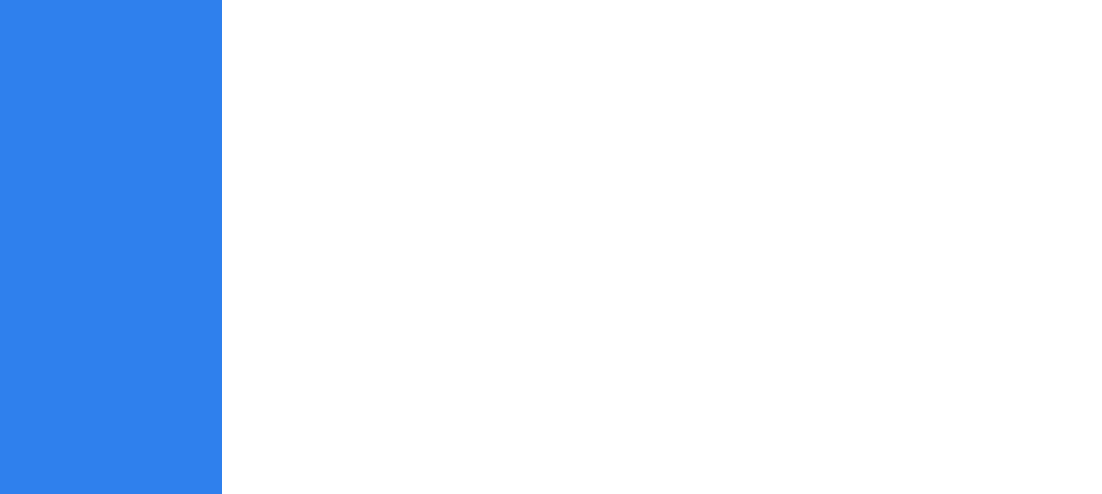
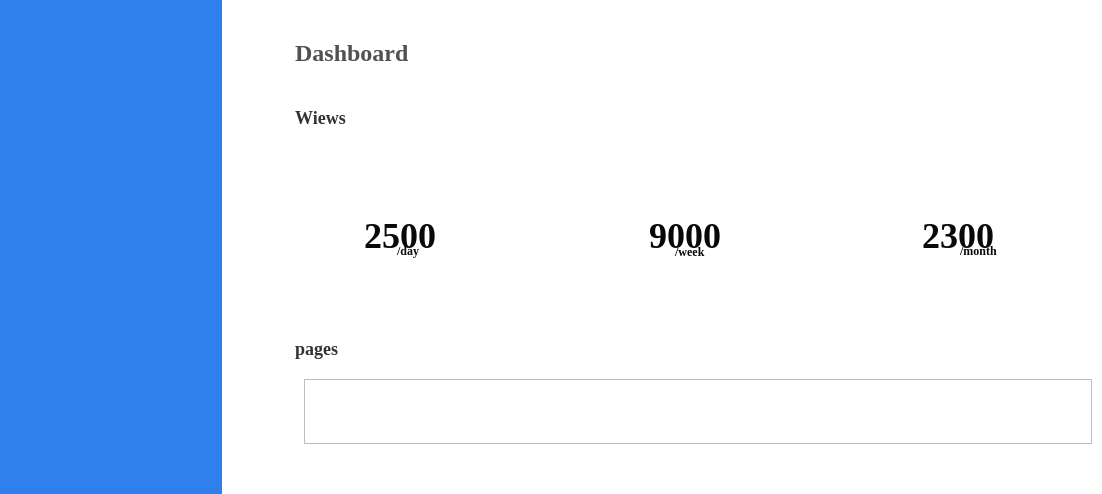
Before and after one commit to Sally-Kipo/Figma, a plain HTML site: page intex.html in a window 1280 px wide. Shown: the part 50-544 px from the top of the page, 178-1280 px from the left. Drawn offline with Linux system fonts and the light colour scheme.

Commit message:
added sections

```diff
--- a/intex.html
+++ b/intex.html
@@ -26,7 +26,17 @@
         </div>
     </header>
     <section>
-        <h1>Dashboard</h1>
+            <h1>Dashboard</h1>
+            <p>Wiews</p>
+            <p class="number">2500</p>
+            <p class="text">/day</p>
+            <p class="number1">9000</p>
+            <p class="text1">/week</p>
+            <p class="number2">2300</p>
+            <p class="text2">/month</p>
+            <p class="title">pages</p>
+            <p class="box">
+            </p>
     </section>
 </body>
 </html>
--- a/style.css
+++ b/style.css
@@ -27,3 +27,166 @@
     left: 63px;
     top: 845px;
 }
+h1{
+    position: absolute;
+    width: 138px;
+    height: 36px;
+    left: 473px;
+    top: 65px;
+
+    font-family: 'Poppins';
+    font-style: normal;
+    font-weight: 700;
+    font-size: 24px;
+    line-height: 36px;
+
+    color: #515151;
+}
+p{
+    position: absolute;
+    width: 56px;
+    height: 27px;
+    left: 473px;
+    top: 137px;
+
+    font-family: 'Poppins';
+    font-style: normal;
+    font-weight: 700;
+    font-size: 18px;
+    line-height: 27px;
+    color: #333333;
+}
+.black{
+    position: absolute;
+    width: 227px;
+    height: 150px;
+    left: 1043px;
+    top: 185px;
+
+    background: #333333;
+    border-radius: 25px;
+}
+.number{
+    position: absolute;
+    width: 115.95px;
+    height: 54px;
+    left: 542px;
+    top: 223px;
+    font-family: 'Poppins';
+    font-style: normal;
+    font-weight: 700;
+    font-size: 36px;
+    line-height: 54px;
+    /* identical to box height */
+    color: #0a0909;
+}
+.text{
+    position: absolute;
+    width: 37.01px;
+    height: 18px;
+    left: 575px;
+    top: 280px;
+
+    font-family: 'Poppins';
+    font-style: normal;
+    font-weight: 700;
+    font-size: 12px;
+    line-height: 18px;
+    /* identical to box height */
+    color: #0e0a0a;
+}
+.number1{
+    position: absolute;
+    width: 108.31px;
+    height: 54px;
+    left: 827px;
+    top: 223px;
+
+    font-family: 'Poppins';
+    font-style: normal;
+    font-weight: 700;
+    font-size: 36px;
+    line-height: 54px;
+    color: #080808;
+}
+.text1{
+    position: absolute;
+    width: 55.31px;
+    height: 18px;
+    left: 853px;
+    top: 281px;
+
+    font-family: 'Poppins';
+    font-style: normal;
+    font-weight: 700;
+    font-size: 12px;
+    line-height: 18px;
+    color: #080707;
+}
+.number2{
+    position: absolute;
+    width: 117px;
+    height: 54px;
+    left: 1100px;
+    top: 223px;
+
+    font-family: 'Poppins';
+    font-style: normal;
+    font-weight: 700;
+    font-size: 36px;
+    line-height: 54px;
+    color: #0a0909;
+}
+.text2{
+    position: absolute;
+    width: 55.31px;
+    height: 18px;
+    left: 1138px;
+    top: 280px;
+
+    font-family: 'Poppins';
+    font-style: normal;
+    font-weight: 700;
+    font-size: 12px;
+    line-height: 18px;
+    color: #0a0909;
+}
+.title{
+    position: absolute;
+    width: 57px;
+    height: 27px;
+    left: 473px;
+    top: 368px;
+
+    font-family: 'Poppins';
+    font-style: normal;
+    font-weight: 700;
+    font-size: 18px;
+    line-height: 27px;
+    color: #333333;
+}
+.box{
+    position: absolute;
+    width: 9px;
+    height: 27px;
+    left: 521px;
+    top: 430px;
+
+    font-family: 'Poppins';
+    font-style: normal;
+    font-weight: 700;
+    font-size: 18px;
+    line-height: 27px;
+
+    color: #4F4F4F;
+    box-sizing: border-box;
+
+    position: absolute;
+    width: 788px;
+    height: 65px;
+    left: 482px;
+    top: 411px;
+
+    background: #FFFFFF;
+    border: 1px solid #BDBDBD;
+}
```
Also changed, not shown: Group 11.png (added).
